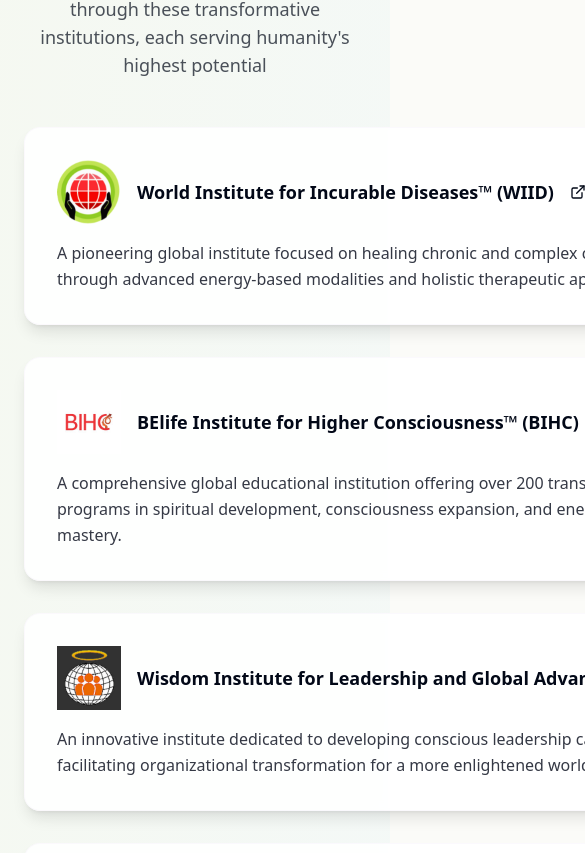
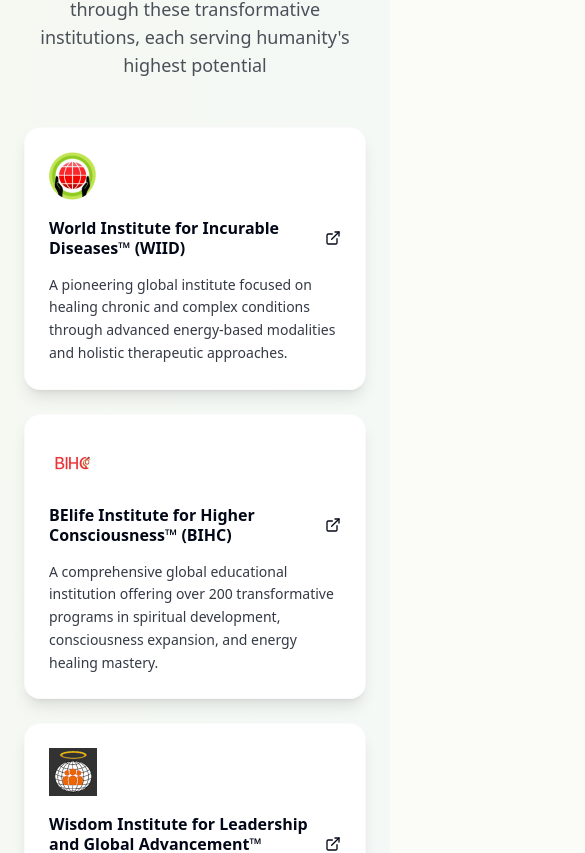
Before and after one commit to EmreSelcuk1492/gentle-hearts-haven, a React (Vite) app: page /certification in a window 390 px wide. Shown: the part 2156-3009 px from the top of the page, 585 px wide, since content can reach past the window. Built offline with nearby package versions, Linux system fonts and the light colour scheme; no server answers.

Commit message:
Fix responsive design for cards
Ensure cards are responsive and address the issue where "Wisdom Institute for Leadership and Global Advancement" text overflows its container.

```diff
--- a/src/components/InstitutionCard.tsx
+++ b/src/components/InstitutionCard.tsx
@@ -17,20 +17,20 @@ export const InstitutionCard = ({
   websiteUrl
 }: InstitutionCardProps) => {
   return (
-    <div className="bg-white/90 backdrop-blur-sm p-8 rounded-2xl shadow-lg hover:shadow-xl transition-all duration-300 border border-healing-violet/10">
-      <div className="flex items-center mb-4">
-        <img src={logoSrc} alt={logoAlt} className="h-16 w-16 mr-4 object-contain" />
-        <div className="flex-1">
+    <div className="bg-white/90 backdrop-blur-sm p-6 md:p-8 rounded-2xl shadow-lg hover:shadow-xl transition-all duration-300 border border-healing-violet/10 h-full flex flex-col">
+      <div className="flex flex-col sm:flex-row items-start sm:items-center mb-4 gap-4">
+        <img src={logoSrc} alt={logoAlt} className="h-12 w-12 sm:h-16 sm:w-16 object-contain flex-shrink-0" />
+        <div className="flex-1 min-w-0">
           <Button
             variant="link"
-            className="p-0 h-auto text-foreground hover:text-healing-blue font-bold text-lg"
+            className="p-0 h-auto text-foreground hover:text-healing-blue font-bold text-base sm:text-lg text-left leading-tight break-words whitespace-normal"
             onClick={() => window.open(websiteUrl, "_blank", "noopener,noreferrer")}
           >
-            {title} <ExternalLink className="ml-2 h-4 w-4" />
+            <span className="break-words">{title}</span> <ExternalLink className="ml-2 h-3 w-3 sm:h-4 sm:w-4 flex-shrink-0 inline" />
           </Button>
         </div>
       </div>
-      <p className="text-foreground/80 leading-relaxed">{description}</p>
+      <p className="text-foreground/80 leading-relaxed text-sm sm:text-base flex-grow">{description}</p>
     </div>
   );
 };
--- a/src/pages/Certification.tsx
+++ b/src/pages/Certification.tsx
@@ -162,7 +162,7 @@ const Certification = () => {
                 </p>
               </div>
 
-              <div className="grid lg:grid-cols-2 gap-8">
+              <div className="grid grid-cols-1 lg:grid-cols-2 gap-6 lg:gap-8">
                 <InstitutionCard
                   logoSrc="/lovable-uploads/d9b3f1f3-e79c-4a3d-ba0d-ad4dc05adaba.png"
                   logoAlt="WIID Logo"
```
